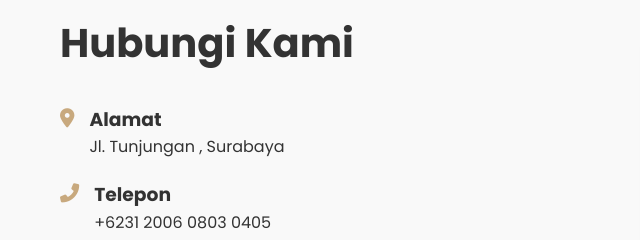
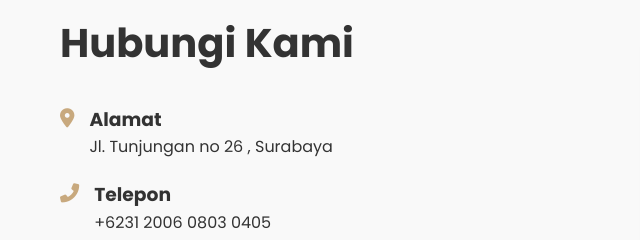
Before and after one commit to Anggaaa2006/AS-CAFE, a website: page index.html in a window 1280 px wide. Shown: the part 4520-4760 px from the top of the page, 0-640 px from the left. Drawn offline with Linux system fonts and the light colour scheme.

Commit message:
Update alamat di index

```diff
--- a/index.html
+++ b/index.html
@@ -308,7 +308,7 @@
                             <i class="fas fa-map-marker-alt"></i>
                             <div>
                                 <h3>Alamat</h3>
-                                <p>Jl. Tunjungan , Surabaya</p>
+                                <p>Jl. Tunjungan no 26 , Surabaya</p>
                             </div>
                         </div>
                         <div class="contact-item">
```
